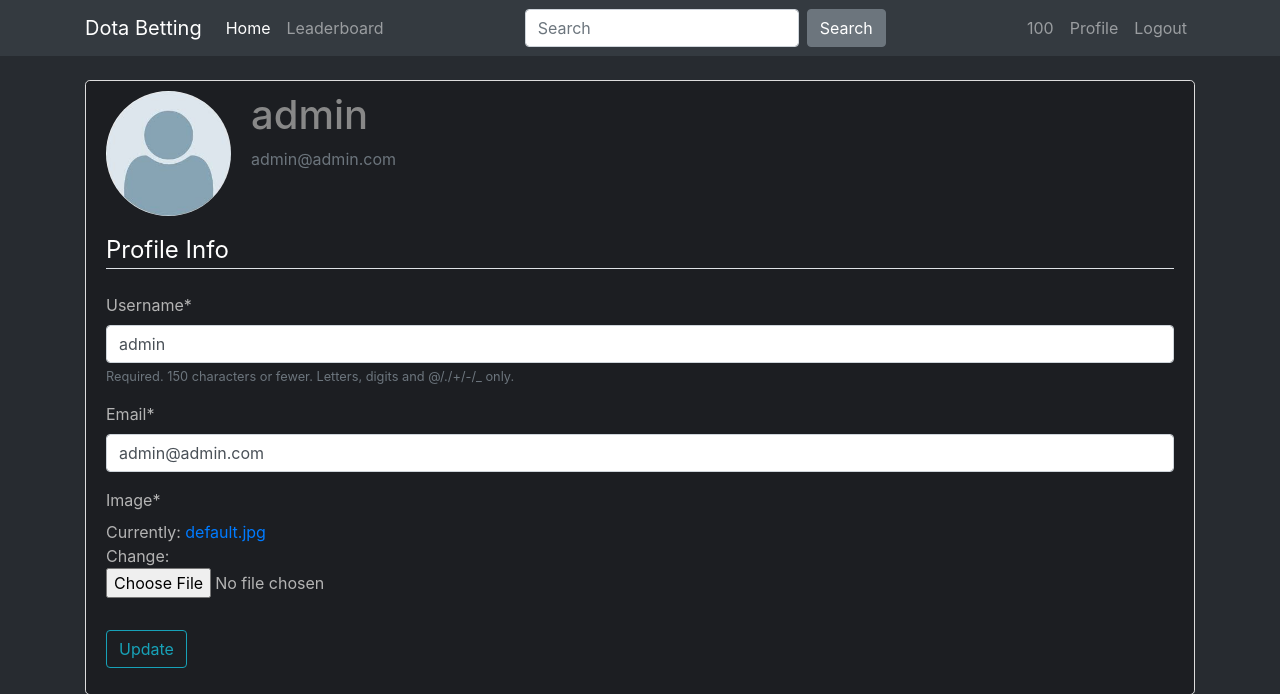
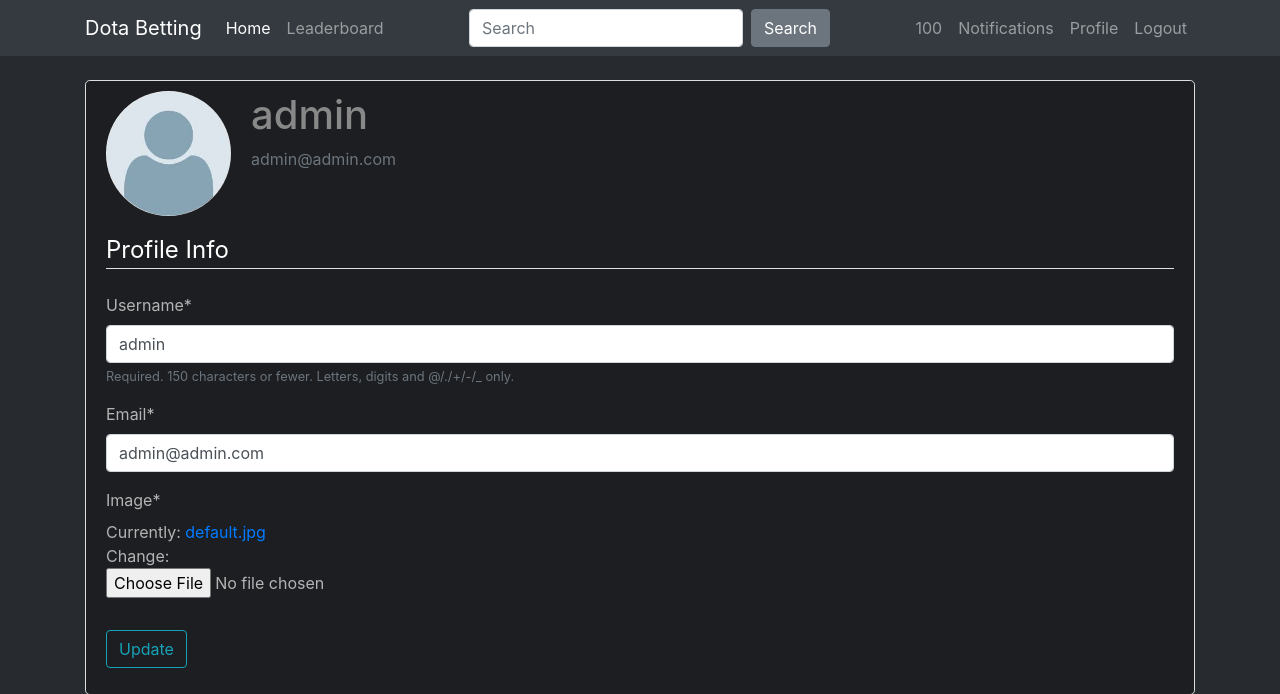
Before and after one commit to marinvl/RWA_project, a Django app: page /profile/ in a window 1280 px wide. Shown: the top 694 px of the page. Run offline with Django 3.2, Linux system fonts and the light colour scheme; a user stored in the database is signed in; data comes from the database, SQL or seed files in the repository; parts of the project's set-up code (start-up, migrations or seed data) failed here and were passed over; some libraries are stand-ins or nearby versions.

Commit message:
Added notifications

```diff
--- a/DotaBet/urls.py
+++ b/DotaBet/urls.py
@@ -31,6 +31,7 @@
     path('profile/', user_views.profile, name="profile"),
     path('search', user_views.SearchListView.as_view(), name="search"),
     path('leaderboard/', user_views.LeaderboardListView.as_view(), name="leaderboard"),
+    path('notifications/', user_views.NotificationsListView.as_view(), name='notifications'),
 
 ]
 
--- a/accounts/admin.py
+++ b/accounts/admin.py
@@ -1,6 +1,7 @@
 from django.contrib import admin
-from .models import Profile
+from .models import Profile, Notification
 
 # Register your models here.
 
 admin.site.register(Profile)
+admin.site.register(Notification)
--- a/accounts/models.py
+++ b/accounts/models.py
@@ -1,6 +1,7 @@
 from django.db import models
 from django.contrib.auth.models import User
 from PIL import Image
+from django.utils import timezone
 
 
 # Create your models here.
@@ -20,3 +21,10 @@
             output_size = (300, 300)
             img.thumbnail(output_size)
             img.save(self.image.path)
+
+
+class Notification(models.Model):
+    user = models.OneToOneField(User, on_delete=models.CASCADE)
+    text = models.TextField()
+    is_seen = models.BooleanField(default=False)
+    date = models.DateTimeField(default=timezone.now)
--- /dev/null
+++ b/accounts/templates/accounts/notifications.html
@@ -0,0 +1,6 @@
+{% extends "matches/base.html" %}
+{% block content %}
+		{% for notification in notifications %}
+			{{ notification.text }} <br />
+		{% endfor %}
+{% endblock content %}
--- a/accounts/views.py
+++ b/accounts/views.py
@@ -1,11 +1,12 @@
-from django.shortcuts import render, redirect
+from django.shortcuts import render, redirect, get_object_or_404
 from django.contrib import messages
 from .forms import UserRegisterForm, UserUpdateForm, ProfileUpdateForm
 from django.contrib.auth.decorators import login_required
 from django.contrib.auth.models import User
 from django.views.generic import ListView, DetailView
 from matches.models import Settings
-from .models import Profile
+from django.contrib.auth.mixins import LoginRequiredMixin, UserPassesTestMixin
+from .models import Profile, Notification
 
 # Create your views here.
 
@@ -71,3 +72,16 @@
 
     def get_queryset(self):
         return Profile.objects.all().order_by("-coin")
+
+
+class NotificationsListView(LoginRequiredMixin, ListView):
+    template_name = 'accounts/notifications.html'
+    model = Notification
+    context_object_name = 'notifications'
+
+    def get_queryset(self):
+        notfs =  Notification.objects.filter(user=self.request.user).order_by('-date')
+        for notf in notfs:
+            notf.is_seen = True
+            notf.save()
+        return notfs;
--- a/matches/context_processors.py
+++ b/matches/context_processors.py
@@ -1,6 +1,10 @@
 from .models import Bet
+from accounts.models import Notification
 
 
 def sections_processor(request):
     Sbets = Bet.objects.all().order_by('-date')[:5]
-    return {'Sbets': Sbets}
+    cnt_notifcats = 0
+    if request.user.is_authenticated:
+        cnt_notifcats = Notification.objects.filter(user=request.user, is_seen=False).count()
+    return {'Sbets': Sbets, 'cnt_notifcats': cnt_notifcats}
--- a/matches/templates/matches/base.html
+++ b/matches/templates/matches/base.html
@@ -42,6 +42,17 @@
 					  <li class="nav-item">
 					  	<a class="nav-link" href="{% url 'user-bets' user.username %}">{{ user.profile.coin }}</a>
 					  </li>
+					  {% if cnt_notifcats == 0 %}
+						  <li class="nav-item">
+						  	<a class="nav-link" href="{% url 'notifications' %}">
+								<span class="glyphicon glyphicon-user"></span>Notifications</a>
+						  </li>
+					  {% else %}
+					  	<li class="nav-item">
+						  	<a class="nav-link" href="{% url 'notifications' %}">
+								<span class="glyphicon glyphicon-user"></span>Notifications({{cnt_notifcats}})</a>
+						</li>
+					  {% endif %}
 					  <li class="nav-item">
 					  	<a class="nav-link" href="{% url 'profile' %}">
 							<span class="glyphicon glyphicon-user"></span>Profile</a>
```
